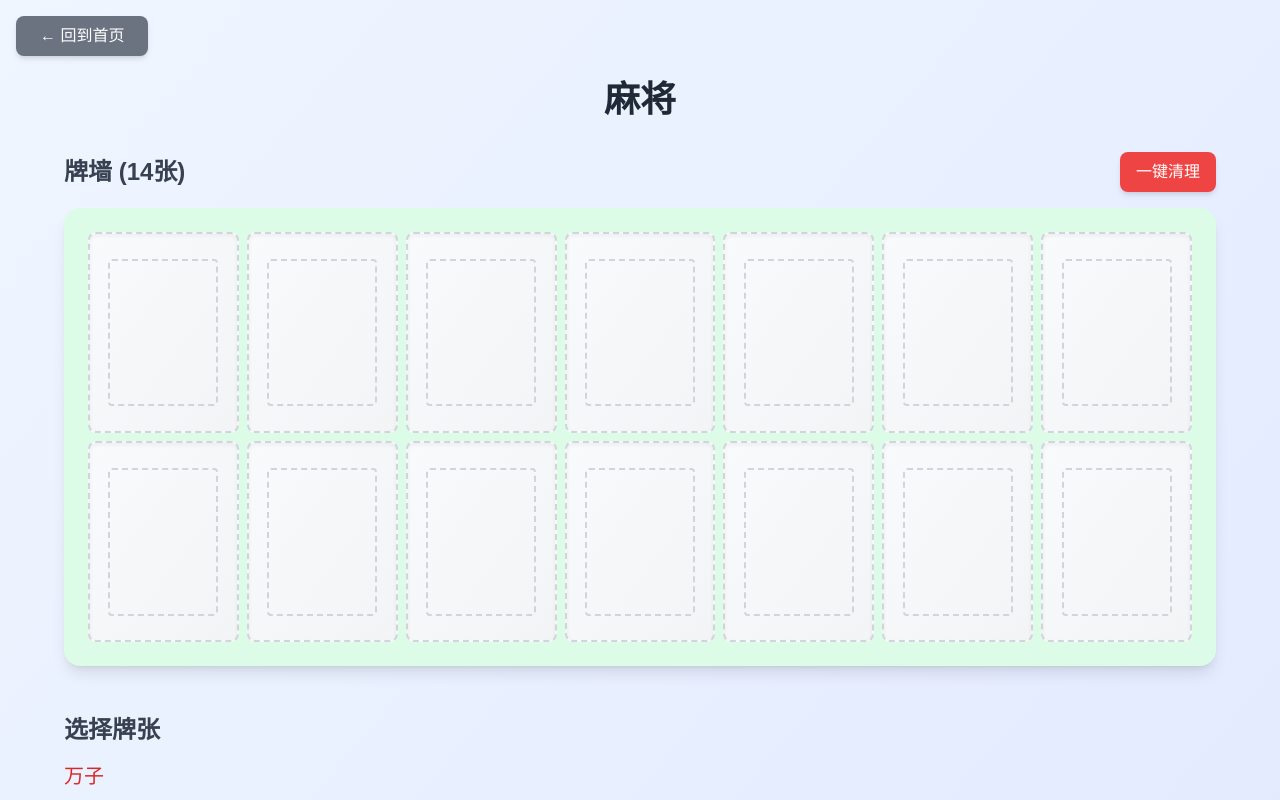
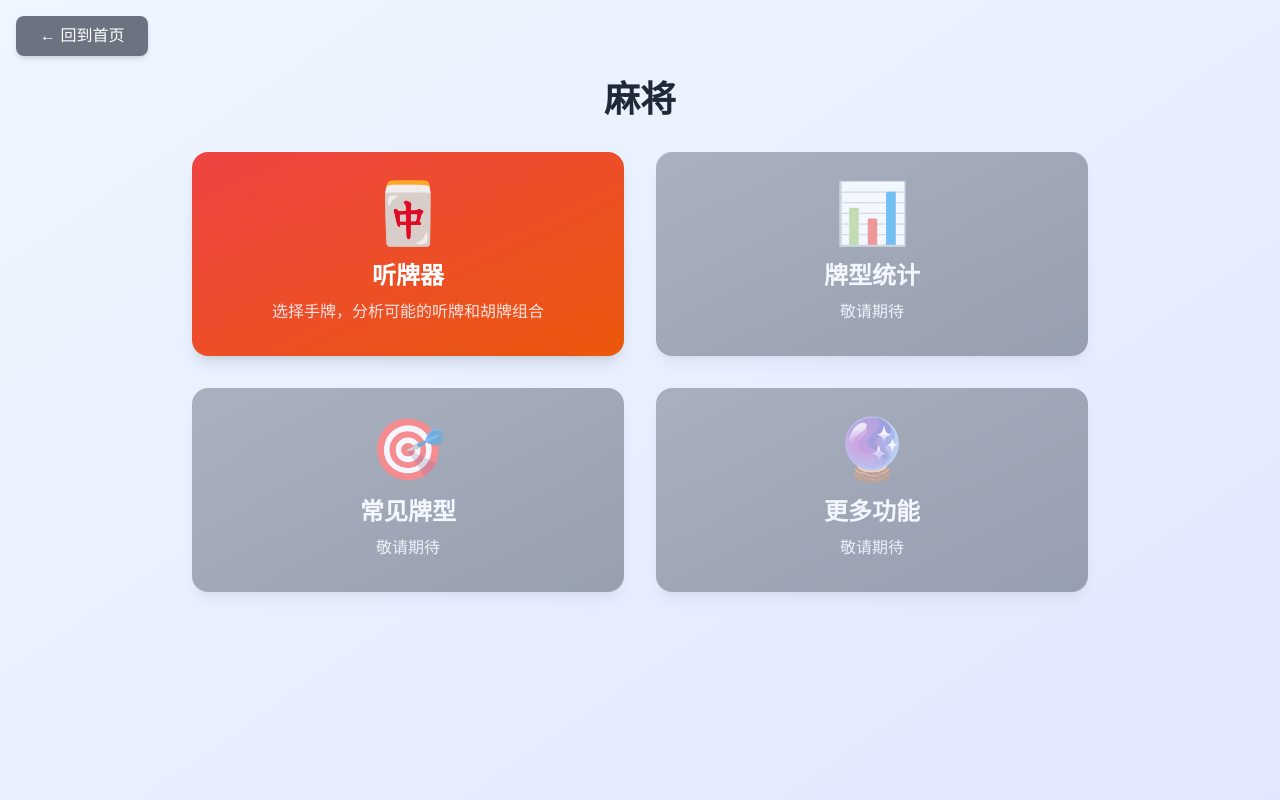
Before and after one commit to EdgeYu/PokerUtil, a React (Vite) app: page /mahjong in a window 1280 px wide. Shown: the top 800 px of the page. Built offline with nearby package versions, Linux system fonts and the light colour scheme.

Commit message:
feat: 添加麻将和扑克游戏页面及路径别名配置
实现麻将和扑克游戏相关页面，并配置路径别名简化导入路径。新增麻将听牌器、扑克牌型分析和胜率表等功能页面。

```diff
--- a/src/App.tsx
+++ b/src/App.tsx
@@ -1,11 +1,12 @@
 import { BrowserRouter as Router, Routes, Route } from 'react-router-dom'
-import HomePage from './pages/HomePage'
-import MahjongPage from './pages/MahjongPage'
-import PokerPage from './pages/PokerPage'
-import PokerHandsPage from './pages/PokerHandsPage'
-import PokerOddsPage from './pages/PokerOddsPage'
-import PokerAnalyzerPage from './pages/PokerAnalyzerPage'
-import Footer from './components/Footer'
+import HomePage from '@pages/HomePage'
+import MahjongPage from '@pages/mahjong/MahjongPage'
+import MahjongTingPage from '@pages/mahjong/MahjongTingPage'
+import PokerPage from '@pages/poker/PokerPage'
+import PokerHandsPage from '@pages/poker/PokerHandsPage'
+import PokerOddsPage from '@pages/poker/PokerOddsPage'
+import PokerAnalyzerPage from '@pages/poker/PokerAnalyzerPage'
+import Footer from '@components/Footer'
 
 function App() {
   return (
@@ -15,6 +16,7 @@ function App() {
           <Routes>
             <Route path="/" element={<HomePage />} />
             <Route path="/mahjong" element={<MahjongPage />} />
+            <Route path="/mahjong/ting" element={<MahjongTingPage />} />
             <Route path="/poker" element={<PokerPage />} />
             <Route path="/poker/hands" element={<PokerHandsPage />} />
             <Route path="/poker/odds" element={<PokerOddsPage />} />
--- /dev/null
+++ b/src/pages/mahjong/MahjongPage.tsx
@@ -0,0 +1,65 @@
+import React from 'react'
+import { useNavigate } from 'react-router-dom'
+
+const MahjongPage: React.FC = () => {
+    const navigate = useNavigate()
+
+    return (
+        <div className="min-h-screen p-4 page-transition">
+            {/* 返回首页按钮 */}
+            <button
+                onClick={() => navigate('/')}
+                className="mb-6 bg-gray-500 hover:bg-gray-600 text-white px-6 py-2 rounded-lg shadow-md transition-colors"
+            >
+                ← 回到首页
+            </button>
+
+            <div className="max-w-4xl mx-auto">
+                <h1 className="text-4xl font-bold text-center mb-8 text-gray-800">麻将</h1>
+
+                <div className="grid grid-cols-1 md:grid-cols-2 gap-8">
+                    {/* 听牌器 */}
+                    <div
+                        onClick={() => navigate('/mahjong/ting')}
+                        className="bg-gradient-to-br from-red-500 to-orange-600 p-8 rounded-2xl shadow-lg cursor-pointer hover:scale-105 transition-transform"
+                    >
+                        <div className="text-white text-center">
+                            <div className="text-6xl mb-4">🀄</div>
+                            <h2 className="text-2xl font-bold mb-2">听牌器</h2>
+                            <p className="text-red-100">选择手牌，分析可能的听牌和胡牌组合</p>
+                        </div>
+                    </div>
+
+                    {/* 占位符 */}
+                    <div className="bg-gradient-to-br from-gray-500 to-gray-600 p-8 rounded-2xl shadow-lg opacity-50">
+                        <div className="text-white text-center">
+                            <div className="text-6xl mb-4">📊</div>
+                            <h2 className="text-2xl font-bold mb-2">牌型统计</h2>
+                            <p className="text-gray-100">敬请期待</p>
+                        </div>
+                    </div>
+
+                    {/* 占位符 */}
+                    <div className="bg-gradient-to-br from-gray-500 to-gray-600 p-8 rounded-2xl shadow-lg opacity-50">
+                        <div className="text-white text-center">
+                            <div className="text-6xl mb-4">🎯</div>
+                            <h2 className="text-2xl font-bold mb-2">常见牌型</h2>
+                            <p className="text-gray-100">敬请期待</p>
+                        </div>
+                    </div>
+
+                    {/* 占位符 */}
+                    <div className="bg-gradient-to-br from-gray-500 to-gray-600 p-8 rounded-2xl shadow-lg opacity-50">
+                        <div className="text-white text-center">
+                            <div className="text-6xl mb-4">🔮</div>
+                            <h2 className="text-2xl font-bold mb-2">更多功能</h2>
+                            <p className="text-gray-100">敬请期待</p>
+                        </div>
+                    </div>
+                </div>
+            </div>
+        </div>
+    )
+}
+
+export default MahjongPage
--- a/src/pages/MahjongPage.tsx
+++ b/src/pages/mahjong/MahjongTingPage.tsx
@@ -1,7 +1,7 @@
 import React, { useMemo, useState } from 'react'
 import { useNavigate } from 'react-router-dom'
-import { MahjongTile as MahjongTileType, MAHJONG_TILES, createEmptyWall } from '../types/mahjong'
-import MahjongTileComponent from '../components/MahjongTile'
+import { MahjongTile as MahjongTileType, MAHJONG_TILES, createEmptyWall } from '@types/mahjong'
+import MahjongTileComponent from '@components/MahjongTile'
 
 type Suit = MahjongTileType['suit']
 type SimpleTile = { suit: Suit; value: number }
@@ -132,7 +132,7 @@ const canFormStandardWin = (tiles14: SimpleTile[]) => {
   return { win: false, allPungs: false }
 }
 
-const MahjongPage: React.FC = () => {
+const MahjongTingPage: React.FC = () => {
   const navigate = useNavigate()
   const [wall, setWall] = useState(createEmptyWall())
   const [selectedTiles, setSelectedTiles] = useState<MahjongTileType[]>([])
@@ -268,16 +268,16 @@ const MahjongPage: React.FC = () => {
 
   return (
     <div className="min-h-screen p-4 page-transition">
-      {/* 返回首页按钮 */}
+      {/* 返回麻将主页按钮 */}
       <button
-        onClick={() => navigate('/')}
+        onClick={() => navigate('/mahjong')}
         className="mb-6 bg-gray-500 hover:bg-gray-600 text-white px-6 py-2 rounded-lg shadow-md transition-colors"
       >
-        ← 回到首页
+        ← 回到麻将主页
       </button>
 
       <div className="max-w-6xl mx-auto">
-        <h1 className="text-4xl font-bold text-center mb-8 text-gray-800">麻将</h1>
+        <h1 className="text-4xl font-bold text-center mb-8 text-gray-800">麻将听牌器</h1>
 
         {/* 牌墙区域 */}
         <div className="mb-12">
@@ -400,4 +400,4 @@ const MahjongPage: React.FC = () => {
   )
 }
 
-export default MahjongPage
+export default MahjongTingPage
--- a/vite.config.ts
+++ b/vite.config.ts
@@ -1,10 +1,19 @@
 import { defineConfig } from 'vite'
 import react from '@vitejs/plugin-react'
+import path from 'path'
 
 export default defineConfig({
   plugins: [react()],
   server: {
     port: 3000,
     open: true
+  },
+  resolve: {
+    alias: {
+      '@': path.resolve(__dirname, './src'),
+      '@components': path.resolve(__dirname, './src/components'),
+      '@pages': path.resolve(__dirname, './src/pages'),
+      '@types': path.resolve(__dirname, './src/types')
+    }
   }
 })
```
Also changed, not shown: tsconfig.json (+8 -1 lines), src/pages/poker/PokerAnalyzerPage.tsx (renamed from src/pages/PokerAnalyzerPage.tsx), src/pages/poker/PokerHandsPage.tsx (renamed from src/pages/PokerHandsPage.tsx), src/pages/poker/PokerOddsPage.tsx (renamed from src/pages/PokerOddsPage.tsx), src/pages/poker/PokerPage.tsx (renamed from src/pages/PokerPage.tsx).
